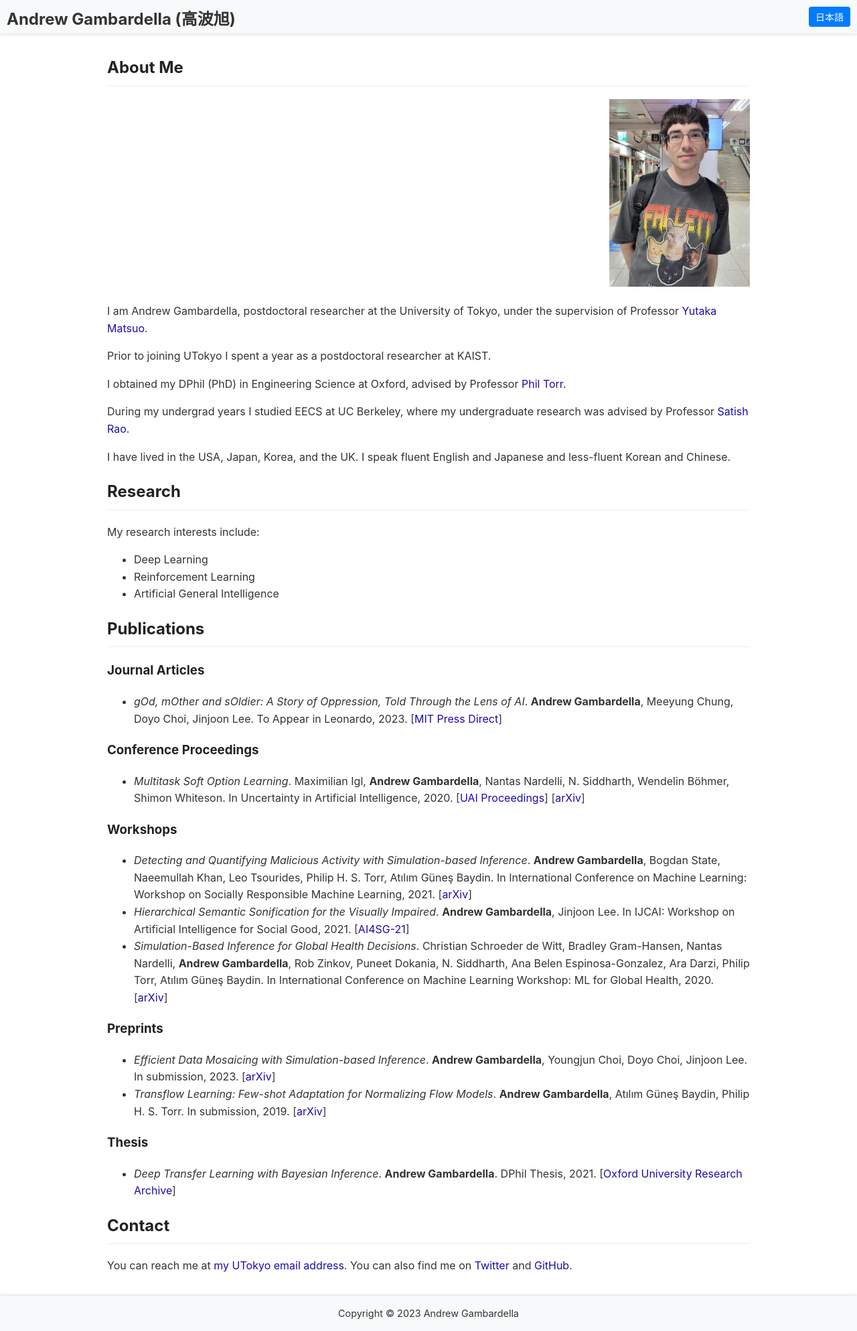
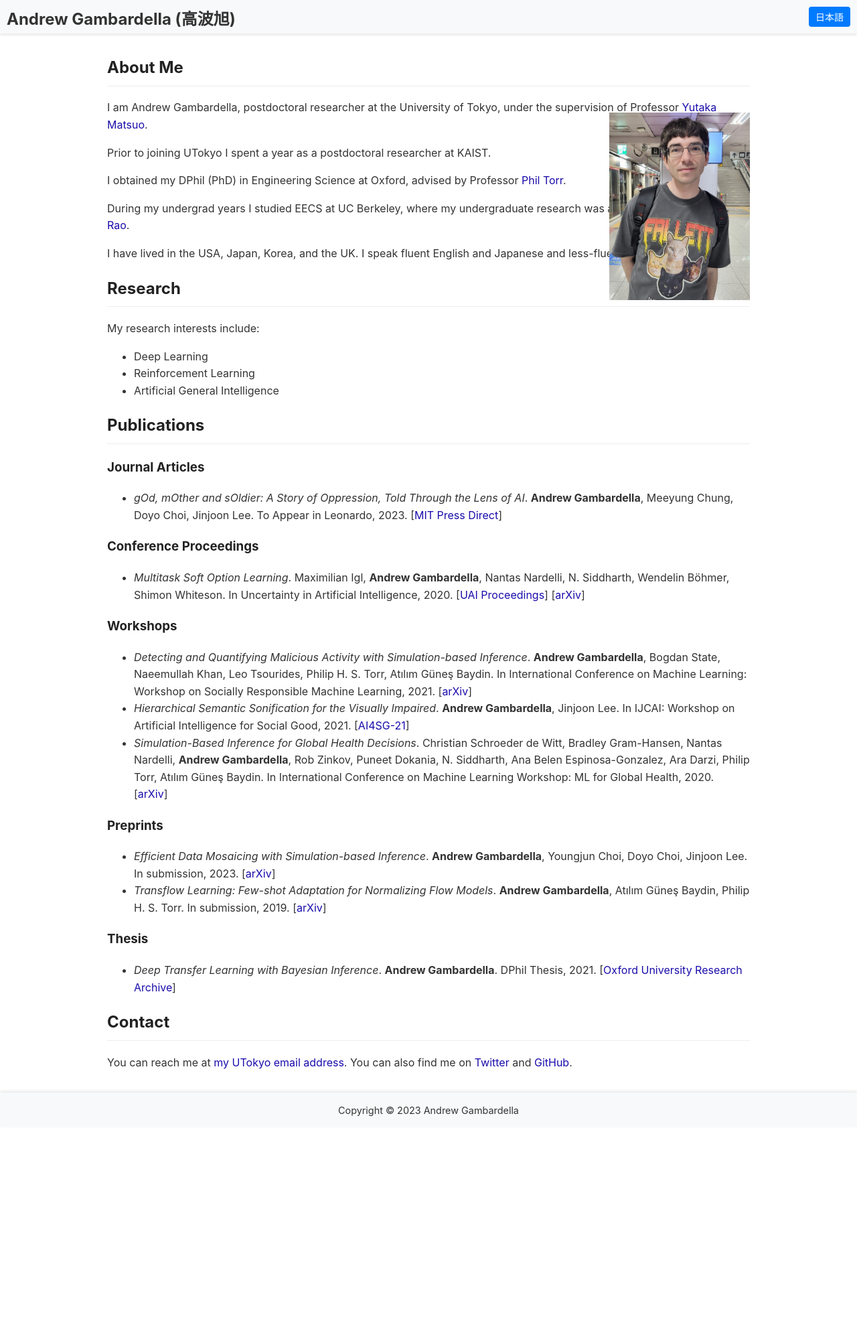
Before and after one commit to atgambardella/atgambardella.github.io, a Jekyll site: the page built from index.md, in a window 1280 px wide. Shown: the whole page at 67% size. Built offline with Jekyll 4.4.1, drawn with Linux system fonts in a browser that asks for light colours; a script that is not in the unit is left out; after the commit the page ends 1683 px from its top, so only the background shows below that.

Commit message:
try adding picture

```diff
--- a/_layouts/default.html
+++ b/_layouts/default.html
@@ -23,11 +23,11 @@
     {% else %}
       <h2>About Me</h2>
     {% endif %}
-    <div class="about-me-content">
-      <div class="text-content">
+    <div class="about-me-content" style="position: relative;">
+      <div class="text-content" style="padding-right: 10px;">
         {{ page.about-me | markdownify }}
       </div>
-	  <div class="profile-image">
+	  <div class="profile-image" style="position: absolute; right: 0; top: 20px;">
         <img src="/assets/images/profile_picture.jpg" alt="Profile Picture" width="210" height="280">
       </div>
     </div>
--- a/assets/css/style.css
+++ b/assets/css/style.css
@@ -103,20 +103,3 @@ footer p {
   padding: 5px;
   vertical-align: top;
 }
-
-
-.about-me-content {
-  display: flex;
-}
-
-.text-content {
-  flex-grow: 1;
-}
-
-.profile-image {
-  margin-left: 20px;
-}
-
-table.profile {
-  margin-top: 10px;
-}
--- a/assets/main.scss
+++ /dev/null
@@ -1,3 +0,0 @@
-.about-me-container {
-  overflow: auto;
-}
```
Also changed, not shown: _layouts/page.html (deleted, +0 -13 lines), _layouts/post.html (deleted, +0 -17 lines), _sass/main.scss (deleted).
